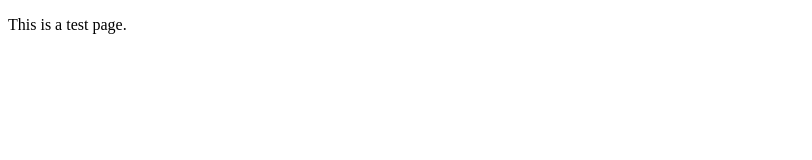
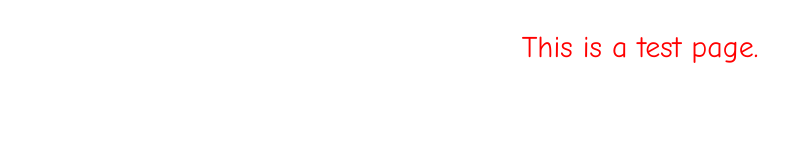
Before and after one commit to JasonCodeDC/JasonCodeDC.github.io, a plain HTML site: page index.html in a window 1280 px wide. Shown: the whole page, without its empty margins (0-812 px from the left). Drawn offline with Linux system fonts and the light colour scheme.

Commit message:
edited index.html to link with style.css properly

```diff
--- a/index.html
+++ b/index.html
@@ -4,7 +4,7 @@
 <head>
   <title>My website</title>
   <!--link rel="icon" type="image/x-icon" href=""-->
-  <link rel="stylesheet/css" href="style.css">
+  <link rel="stylesheet" href="style.css">
   <meta charset="utf-8">
   <meta name="description" content="My website for school">
   <meta name="author" content="Jason Zhao">
```
